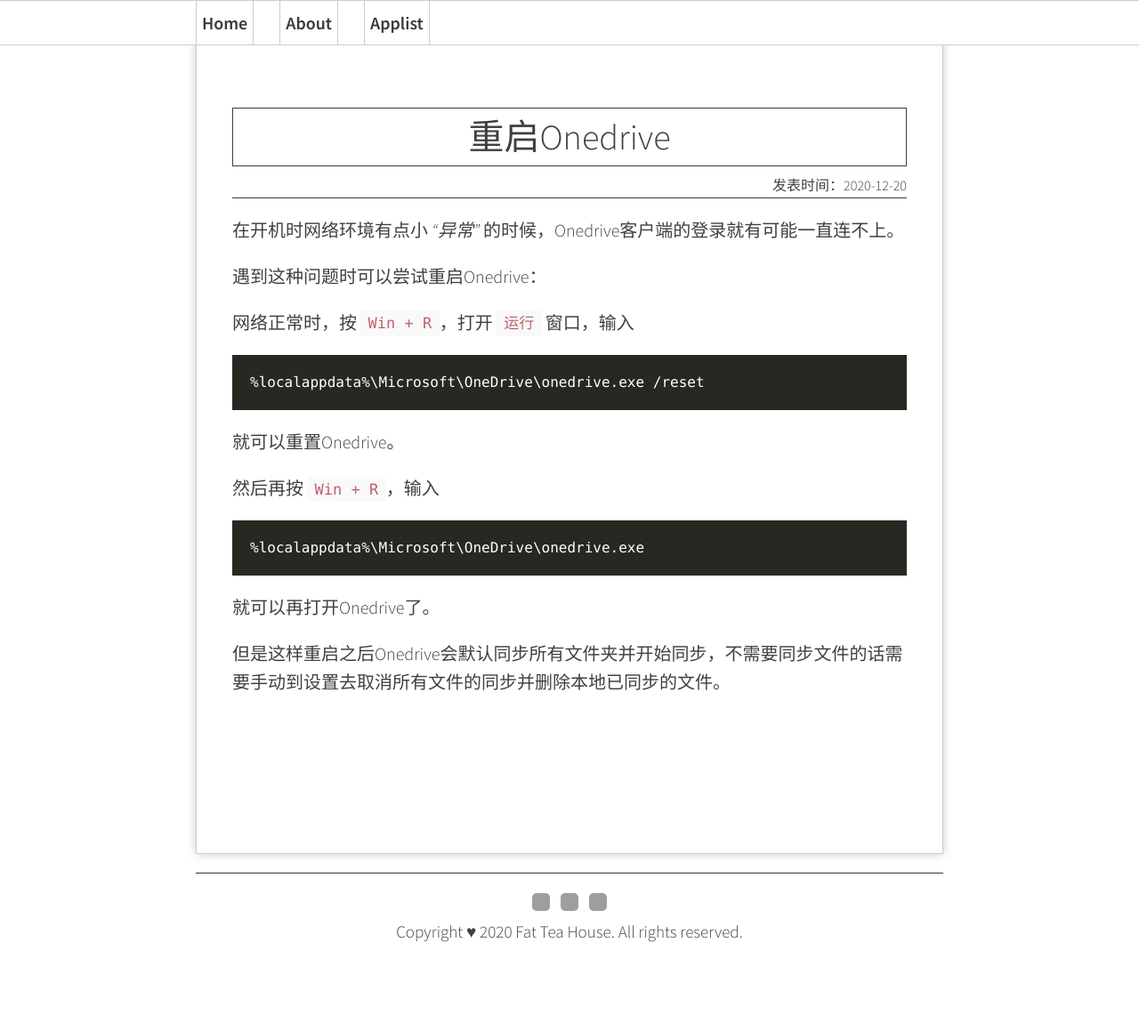
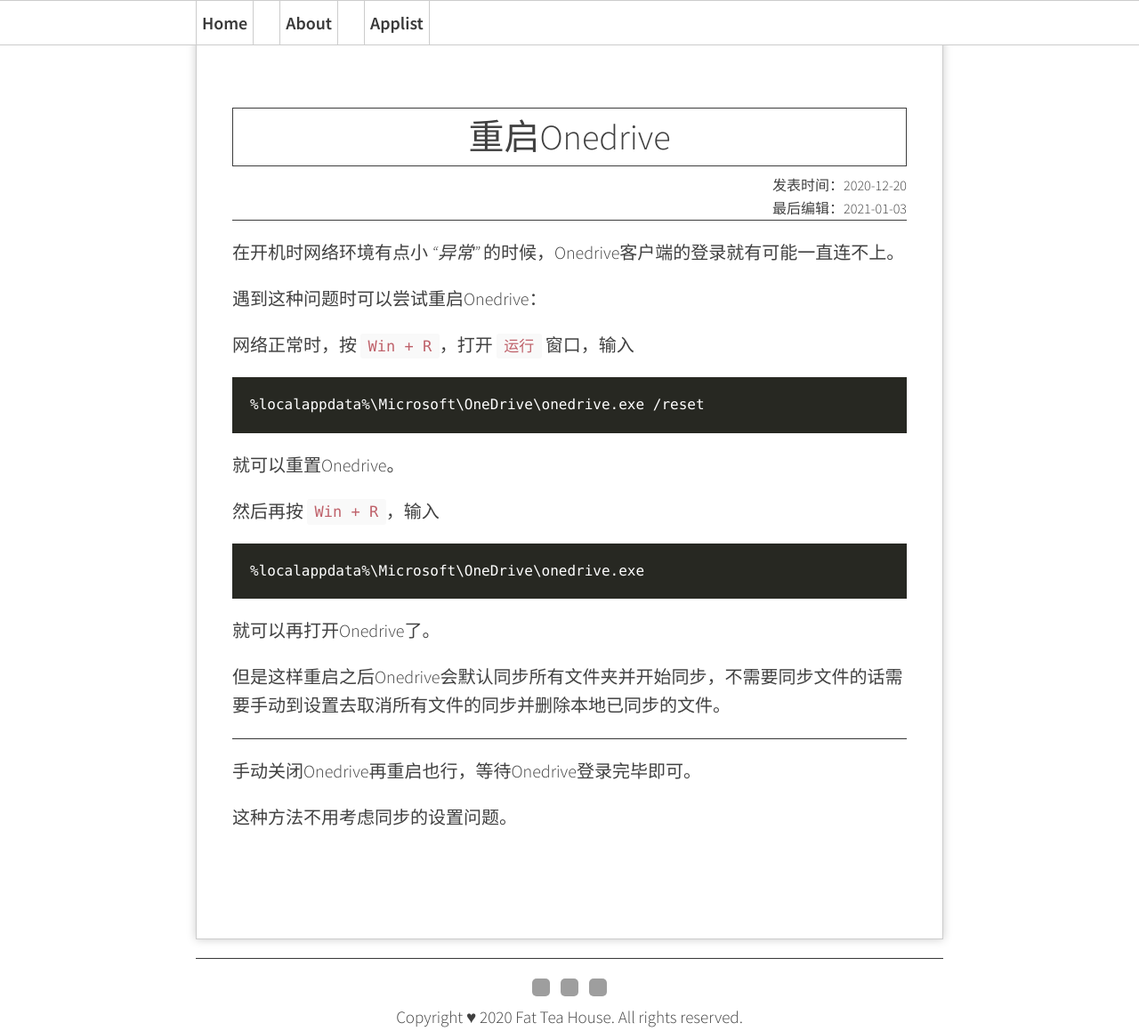
Before and after one commit to Melody-of-Oblivion/Melody-of-Oblivion.github.io, a Jekyll site: the page built from _posts/2020-12-20-restart-onedrive.md, in a window 1280 px wide and 1159 px high. Shown: the whole window at 89% size. Built offline with Jekyll 4.4.1, drawn with Linux system fonts in a browser that asks for light colours; grey boxes are pictures that could not be loaded.

Commit message:
Update posts

```diff
--- a/_posts/2020-12-20-restart-onedrive.md
+++ b/_posts/2020-12-20-restart-onedrive.md
@@ -1,5 +1,6 @@
 ---
 title: 重启Onedrive
+editdate: 2021-01-03
 ---
 
 在开机时网络环境有点小 *“异常”* 的时候，Onedrive客户端的登录就有可能一直连不上。
@@ -23,3 +24,9 @@
 就可以再打开Onedrive了。
 
 但是这样重启之后Onedrive会默认同步所有文件夹并开始同步，不需要同步文件的话需要手动到设置去取消所有文件的同步并删除本地已同步的文件。
+
+------
+
+手动关闭Onedrive再重启也行，等待Onedrive登录完毕即可。
+
+这种方法不用考虑同步的设置问题。
```
Also changed, not shown: _posts/2020-12-19-onedrive-upload-tip.md (+2 -1 lines).
